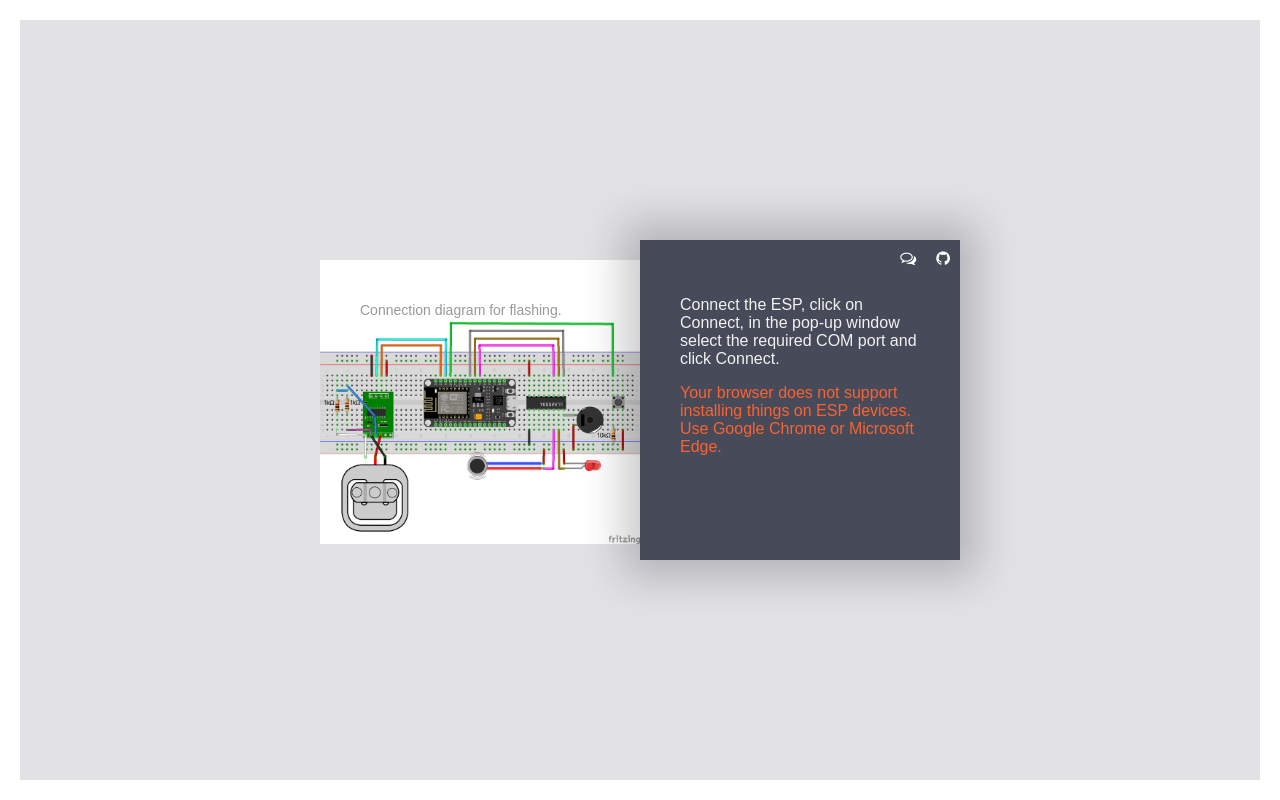
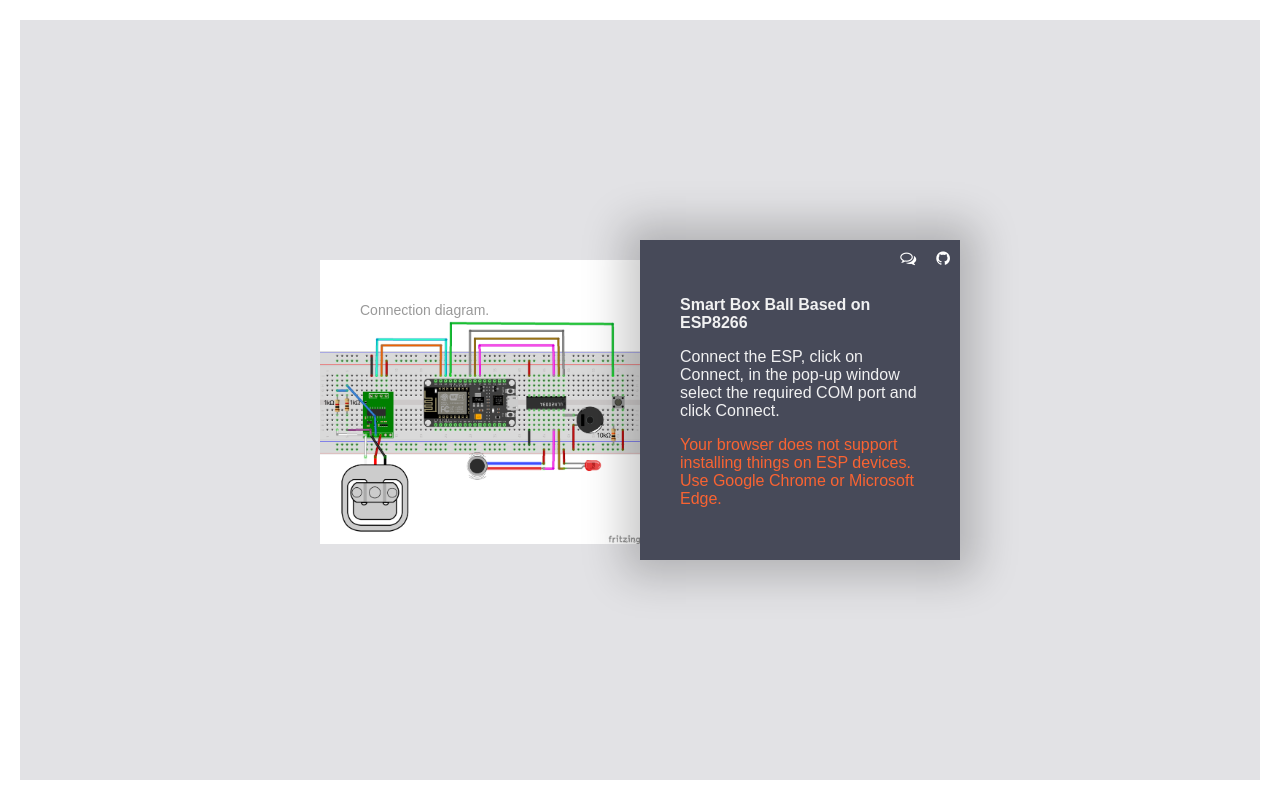
Before and after one commit to renat2985/bitball.club, a plain HTML site: page index.html in a window 1280 px wide. Drawn offline with nearby package versions, Linux system fonts and the light colour scheme; a web font is replaced by a local one.

```diff
--- a/index.html
+++ b/index.html
@@ -16,13 +16,14 @@
   <div class="page">
     <div class="container">
       <div class="left">
-        <div class="eula" style="margin-bottom: 0;">Connection diagram for flashing. </div>
+        <div class="eula" style="margin-bottom: 0;">Connection diagram. </div>
         <img src="https://github.com/renat2985/bitball.club/raw/main/doc/schematic/schematic.png" style="width:100%;">
       </div>
       <div class="right">
         <a target="_blank" href="https://github.com/renat2985/bitball.club" style="float: right;color: #fff;margin: 10px;"><i class="fa fa-github"></i></a>
         <a href="#" onclick="tidioChatApi.display(true);tidioChatApi.open();tidioChatApi.messageFromVisitor('Мне нужна помощь с BitBall');" style="float: right;color: #fff;margin:10px;"><i class="fa fa-comments-o"></i></a>
         <div class="form">
+          <p><b>Smart Box Ball Based on ESP8266</b></p>
           <p>Connect the ESP, click on Connect, in the pop-up window select the required COM port and click Connect.</p>
           <esp-web-install-button manifest="./manifest.json">
             <span slot="unsupported" class="text-danger">Your browser does not support installing things on ESP devices. Use Google Chrome or Microsoft Edge.</span>
```
Also changed, not shown: doc/bitball3.png (added), 2 other files.
